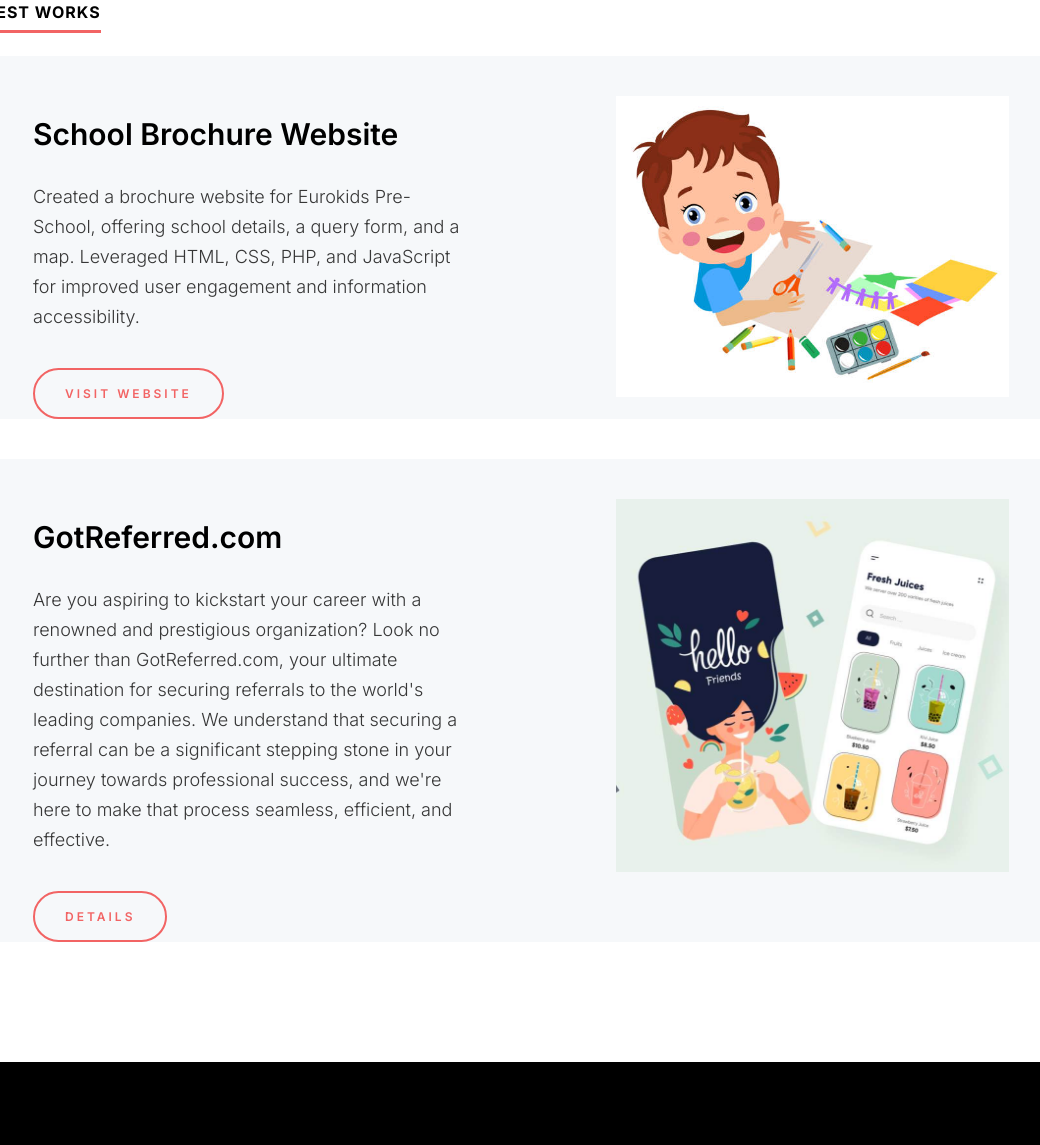
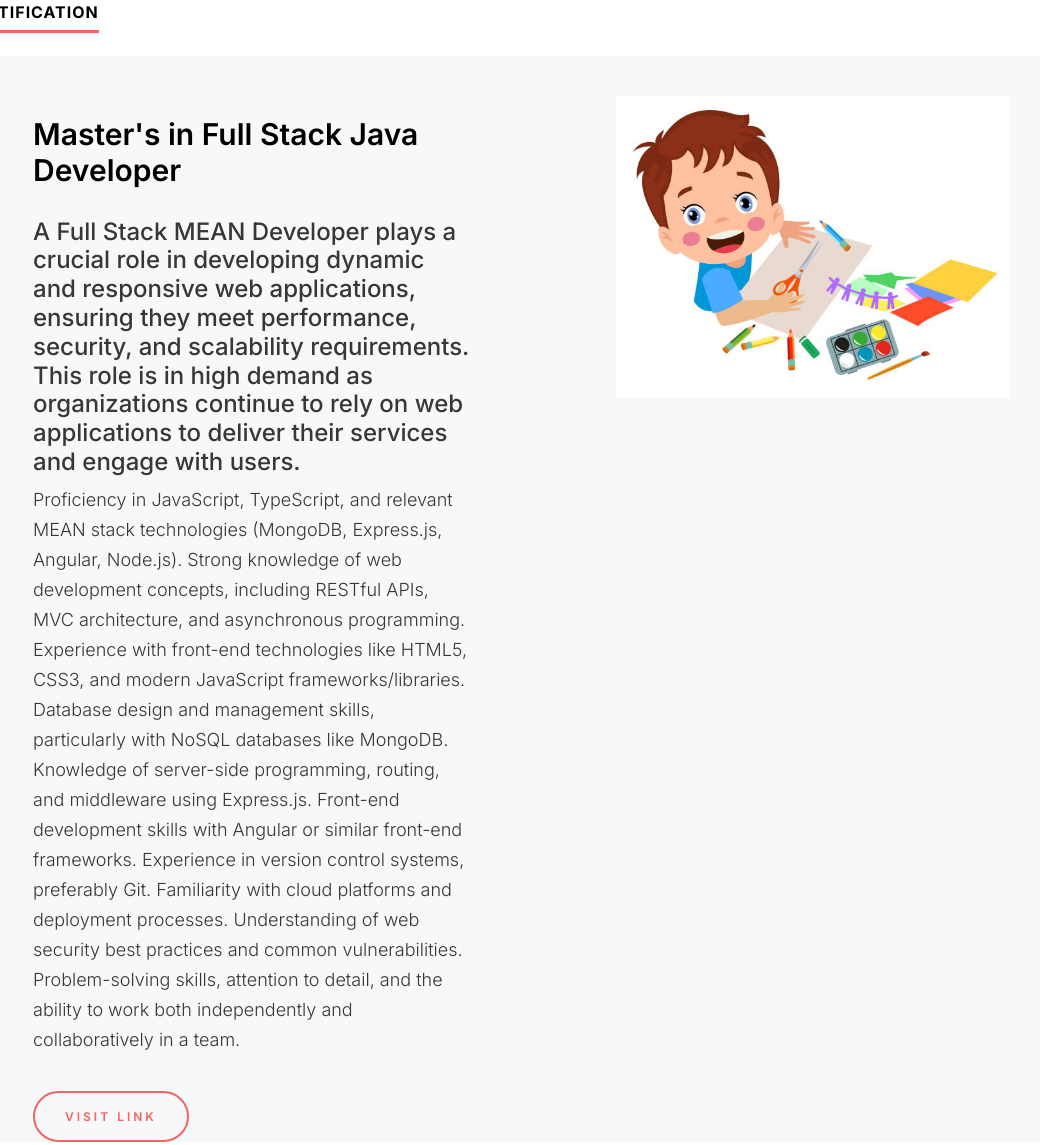
Before and after one commit to Lakshya99ch/lakshya99ch.github.io, a plain HTML site: page index.html in a window 1280 px wide. Shown: the part 3397-4542 px from the top of the page, without its empty margins (119-1159 px from the left). Drawn offline with nearby package versions, Linux system fonts and the light colour scheme.

Commit message:
Update index.html

```diff
--- a/index.html
+++ b/index.html
@@ -143,20 +143,18 @@ In summary, my expertise as a Java Developer, coupled with my proficiency in Spr
               <section>
                 <span class="ds-year">2019-2022</span>
                 <h3 class="ds-officename">Punjab Technical University</h3>
-                <span class="ds-department">B.C.A., Computer Application</span>
+                <span class="ds-department">Bachelor's of Computer Application (BCA) </span>
 
 
               </section>
             </div>
-            <div class="col-12 col-sm-12 col-md-6 col-lg-6 col-xl-6 col-xxl-6">
+           <!-- <div class="col-12 col-sm-12 col-md-6 col-lg-6 col-xl-6 col-xxl-6">
               <section>
                 <span class="ds-year">2022 - Present </span>
                 <h3 class="ds-officename">Simplilearn</h3>
                 <span class="ds-department">Full Stack Java Developer </span>
-
               </section>
-
-            </div>
+            </div>-->
         </div>
      </div>
    </div>
@@ -184,7 +182,7 @@ In summary, my expertise as a Java Developer, coupled with my proficiency in Spr
                 </ul>
               </section>
             </div>
-            <div class="col-12 col-sm-12 col-md-6 col-lg-6 col-xl-6 col-xxl-6">
+            <!--<div class="col-12 col-sm-12 col-md-6 col-lg-6 col-xl-6 col-xxl-6">
               <section>
                 <span class="ds-year">Oct 2022 - June 2023</span>
                 <h3 class="ds-officename"><a href="https://www.brightlysoftware.com/" target="_blank">Brightly - Siemens</a> </h3>
@@ -205,12 +203,53 @@ prototypes functionality as required.</li>
 statistical and multivariate analysis techniques.</li>
                 </ul>
               </section>
-            </div>
+            </div>-->
 
         </div>
      </div>
    </div>
     <!-- Experience -->
+
+
+    <!--CERTIFICATION-->
+       <div class="ds-work-section">
+     <div class="container">
+          <h2 class="ds-heading">CERTIFICATION</h2>
+          <div class="ds-work-list-section">
+            <div class="ds-work-list">
+              <div class="row">
+                  <div class="col-12 col-sm-12 col-md-7 col-lg-7 col-xl-7 col-xxl-7">
+                      <section>
+                          <h3 class="ds-work-tilte">Master's in Full Stack Java Developer </h3>
+                        <h4>A Full Stack MEAN Developer plays a crucial role in developing dynamic and responsive web applications, ensuring they meet performance, security, and scalability requirements.
+                          This role is in high demand as organizations continue to rely on web applications to deliver their services and engage with users.</h4>
+                          <p>Proficiency in JavaScript, TypeScript, and relevant MEAN stack technologies (MongoDB, Express.js, Angular, Node.js).
+
+Strong knowledge of web development concepts, including RESTful APIs, MVC architecture, and asynchronous programming.
+
+Experience with front-end technologies like HTML5, CSS3, and modern JavaScript frameworks/libraries.
+
+Database design and management skills, particularly with NoSQL databases like MongoDB.
+
+Knowledge of server-side programming, routing, and middleware using Express.js.
+
+Front-end development skills with Angular or similar front-end frameworks.
+
+Experience in version control systems, preferably Git.
+
+Familiarity with cloud platforms and deployment processes.
+
+Understanding of web security best practices and common vulnerabilities.
+
+Problem-solving skills, attention to detail, and the ability to work both independently and collaboratively in a team.</p>
+                          <a href="https://success.simplilearn.com/81034361" class="ds-button">Visit Link</a>
+                      </section>
+                  </div>
+                  <div class="col-12 col-sm-12 col-md-5 col-lg-5 col-xl-5 col-xxl-5">
+                      <figure><img src="assets/images/EurokidworkImg.jpg"></figure>
+                  </div>
+              </div>
+            </div>
 
    <!--  Work -->
    <div class="ds-work-section">
```
